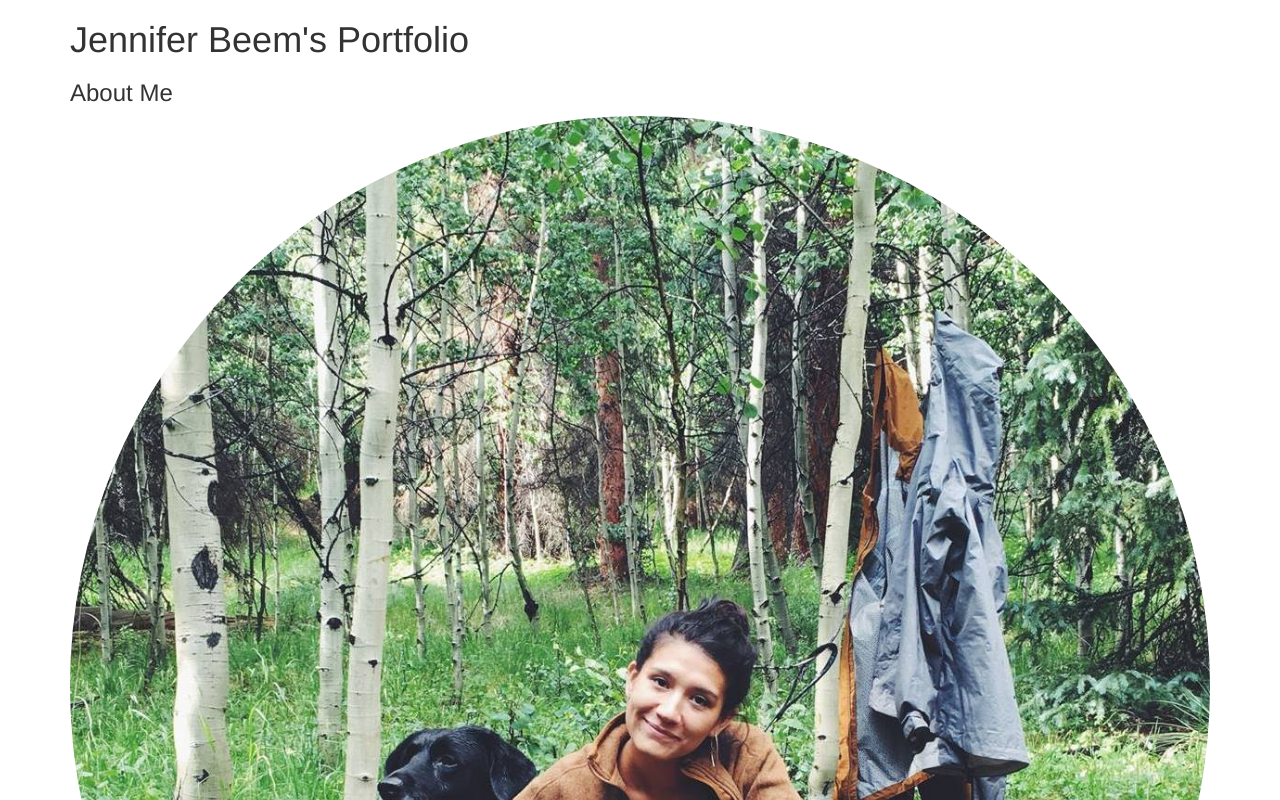
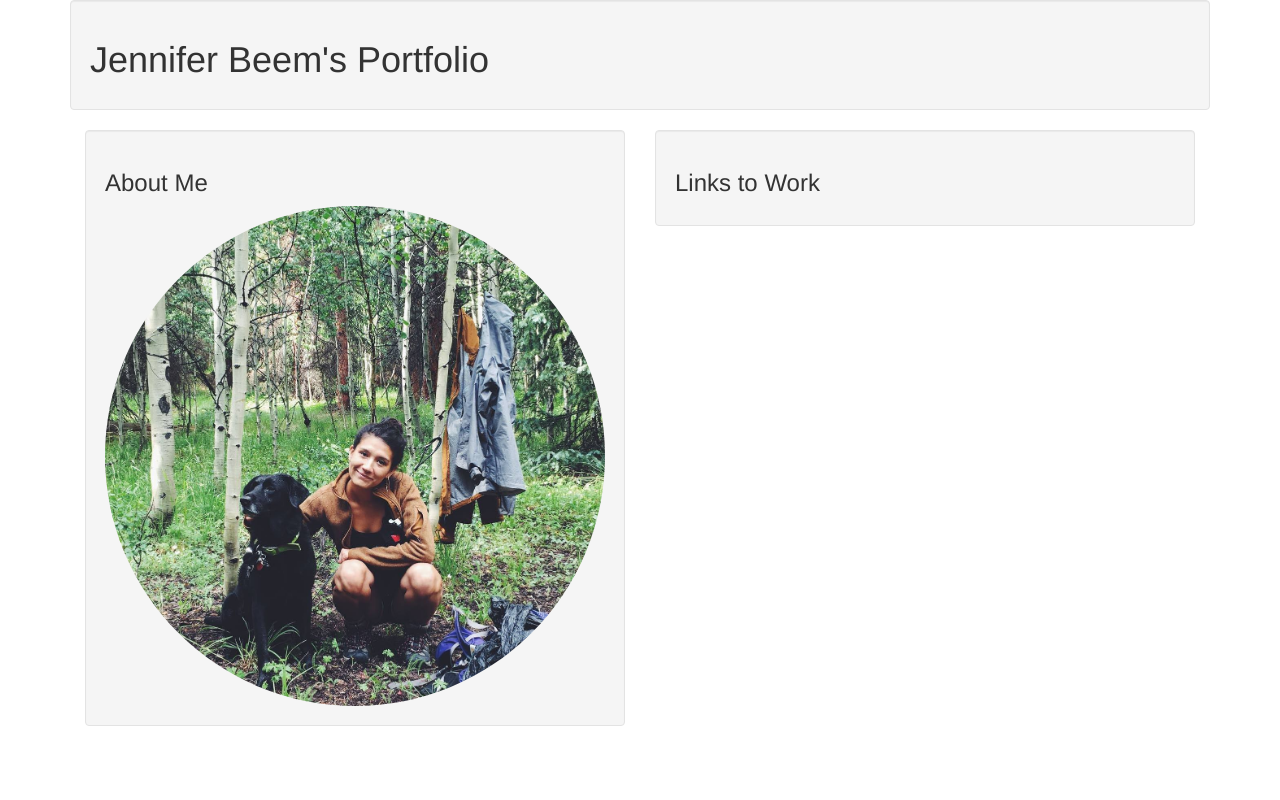
Before and after one commit to jeemb/my-portfolio, a plain HTML site: page my-portfolio.html in a window 1280 px wide. Shown: the top 800 px of the page. Drawn offline with Linux system fonts and the light colour scheme.

Commit message:
make each section a well and make subheaders to columns (6 width)

```diff
--- a/my-portfolio.html
+++ b/my-portfolio.html
@@ -8,10 +8,20 @@
   </head>
   <body>
     <div class="container">
-      <h1>Jennifer Beem's Portfolio</h1>
+      <div class="well">
+        <h1>Jennifer Beem's Portfolio</h1>
+      </div>
+      <div class="col-md-6">
+      <div class="well">
       <h3>About Me</h3>
       <img src="img/Lake City.jpg" class="img-circle" alt="lake city hike">
+      </div>
+      </div>
+      <div class="col-md-6">
+      <div class="well">
       <h3>Links to Work</h3>
+      </div>
+      </div>
     </div>
   </body>
 </html>
```
